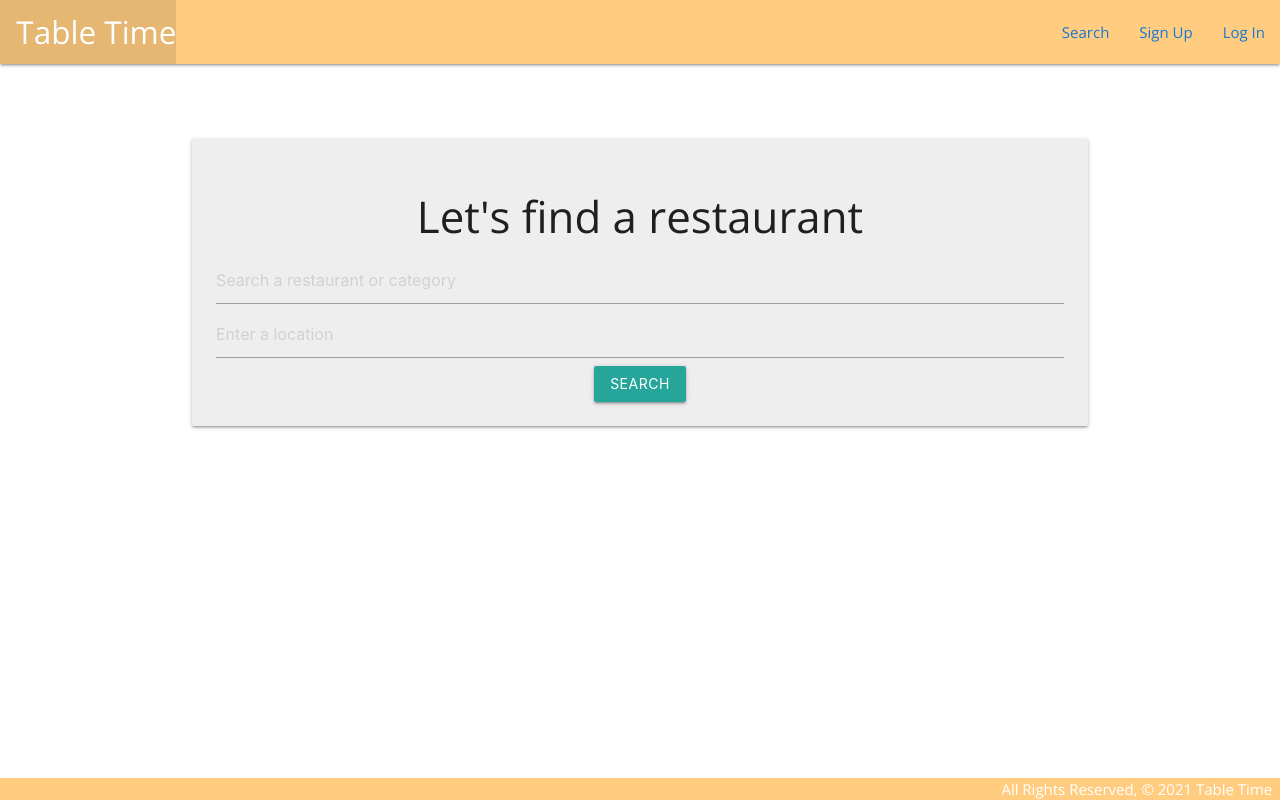
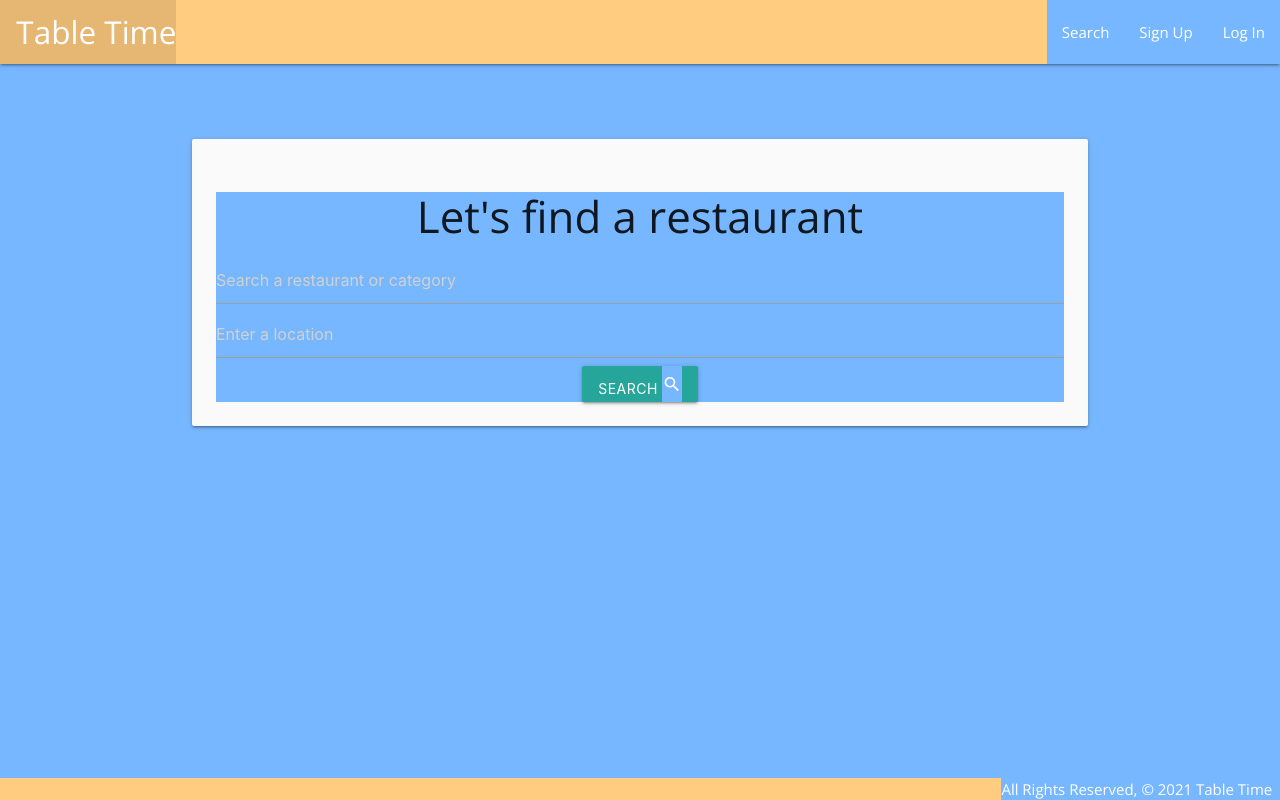
Before and after one commit to Abhibgit/Project3-TableTime, a Django app: page / in a window 1280 px wide. Run offline with Django 3.2, Linux system fonts and the light colour scheme.

Commit message:
adding final styling for presentation

```diff
--- a/main_app/static/css/style.css
+++ b/main_app/static/css/style.css
@@ -1,5 +1,6 @@
 * {
   font-family: "Open Sans", sans-serif;
+  background: rgb(119, 183, 255);
 }
 
 body {
@@ -16,7 +17,3 @@ footer.page-footer {
   padding-top: 0;
   text-align: right;
 }
-
-.hours {
-  text-decoration: underline;
-}
--- a/main_app/templates/base.html
+++ b/main_app/templates/base.html
@@ -10,17 +10,18 @@
       rel="stylesheet"
       href="https://cdnjs.cloudflare.com/ajax/libs/materialize/1.0.0/css/materialize.min.css"
     />
+    <script src="https://cdnjs.cloudflare.com/ajax/libs/materialize/1.0.0/js/materialize.min.js"></script>
+    <link rel="preconnect" href="https://fonts.googleapis.com" />
+    <link rel="preconnect" href="https://fonts.gstatic.com" crossorigin />
+    <link
+    href="https://fonts.googleapis.com/css2?family=Open+Sans:wght@332&display=swap"
+    rel="stylesheet"
+    />
+    <link href="https://fonts.googleapis.com/icon?family=Material+Icons" rel="stylesheet">
     <link
       rel="stylesheet"
       type="text/css"
       href="{% static 'css/style.css' %}"
-    />
-    <script src="https://cdnjs.cloudflare.com/ajax/libs/materialize/1.0.0/js/materialize.min.js"></script>
-    <link rel="preconnect" href="https://fonts.googleapis.com" />
-    <link rel="preconnect" href="https://fonts.gstatic.com" crossorigin />
-    <link
-      href="https://fonts.googleapis.com/css2?family=Open+Sans:wght@332&display=swap"
-      rel="stylesheet"
     />
   </head>
   <body>
@@ -33,15 +34,15 @@
             </li>
           </ul>
           <ul class="right">
-            <li><a class="blue-text text-darken-2" href="{% url 'home'%}">Search</a></li></span>
+            <li><a href="{% url 'home'%}">Search</a></li></span>
             {% if user.is_authenticated %}
             <li>
-              <a class="blue-text text-darken-2" href="{% url 'saved_restaurants' %}">View Saved Restaurants</a>
+              <a href="{% url 'saved_restaurants' %}">View Saved Restaurants</a>
             </li>
-            <li><a class="blue-text text-darken-2"href="{% url 'user_profile' %}">Profile</a></li>
+            <li><a href="{% url 'user_profile' %}">Profile</a></li>
             {% else %}
-            <li><a class="blue-text text-darken-2"href="{% url 'signup' %}">Sign Up</a></li>
-            <li><a class="blue-text text-darken-2"href="{% url 'login' %}">Log In</a></li>
+            <li><a href="{% url 'signup' %}">Sign Up</a></li>
+            <li><a href="{% url 'login' %}">Log In</a></li>
             {% endif %}
           </ul>
         </div>
--- a/main_app/templates/homepage.html
+++ b/main_app/templates/homepage.html
@@ -3,14 +3,14 @@
 </br>
 </br>
 
-<div class="card-panel  grey lighten-3">
+<div class="card-panel  grey lighten-5">
   <div class="center-align">
     <h3>Let's find a restaurant</h3>
     <form method="POST" action="{% url 'search_restaurant' %}">
       {% csrf_token %}
       <input
         type="text"
-        class="text-darken-2" placeholder="Search a restaurant or category"
+         placeholder="Search a restaurant or category"
         id="id_location"
         name="term"
       />
@@ -20,7 +20,7 @@
         id="id_location"
         name="location"
       />
-      <button type="submit" id="search_btn" class="btn">Search</button>
+      <button type="submit" id="search_btn" class="btn">Search <i class="large material-icons">search</i></button>
     </form>
   </div>
 </div>
--- a/main_app/templates/restaurantpage/restaurant.html
+++ b/main_app/templates/restaurantpage/restaurant.html
@@ -8,15 +8,14 @@
 <div class="card large">
       <div class="card-image">
         <img src="{{ restaurant.image_url }}" />
-        <a href="{% url 'detail' restaurant.name restaurant.id %}">
-          <span class="card-title">{{ restaurant.name }}</span></a
-          >
       </div>
       <div class="card-content">
+        <p>{{ restaurant.name }}<p>
           <p>Cuisine: {{ restaurant.categories.0.title}}</p>
           <p>Cost : {{ restaurant.price }}</p>
           <p>Rating : {{ restaurant.rating }}</p>
           <p>Address : {{ restaurant.location.display_address|join:", "}}</p>
+          <a class="btn-small" href="{% url 'detail' restaurant.name restaurant.id %}">Details</a>
       </div>
     </div>
   </div>
--- a/main_app/templates/restaurantpage/restaurant_detail.html
+++ b/main_app/templates/restaurantpage/restaurant_detail.html
@@ -1,7 +1,7 @@
 {% extends 'base.html' %} {% block content %}
 
-<h1>Restaurant Details</h1>
-
+<h3>Restaurant Details</h3>
+</br>
 <div class="card">
   <div class="card-image">
     <img src="{{ restaurant_info.image_url }}">
@@ -23,7 +23,7 @@
        <strong>Sat</strong> {{ restaurant_info.hours.0.open.5.start }} - {{ restaurant_info.hours.0.open.5.end }}</p>
        <strong>Sun</strong> {{ restaurant_info.hours.0.open.6.start }} - {{ restaurant_info.hours.0.open.6.end }}</p>
     </br>
-       <button action="{% url 'add_reservations' restaurant_name restaurant_info.id profile_id%}" class="btn">Make Reservation</button>
+       <a href="{% url 'add_reservations' restaurant_name restaurant_info.id profile_id%}" class="btn">Make Reservation</a>
 
   </div>
 </div>
```
Also changed, not shown: main_app/templates/userprofile/index.html (+23 -7 lines). Lines whose indentation alone changed are shown as unchanged.
